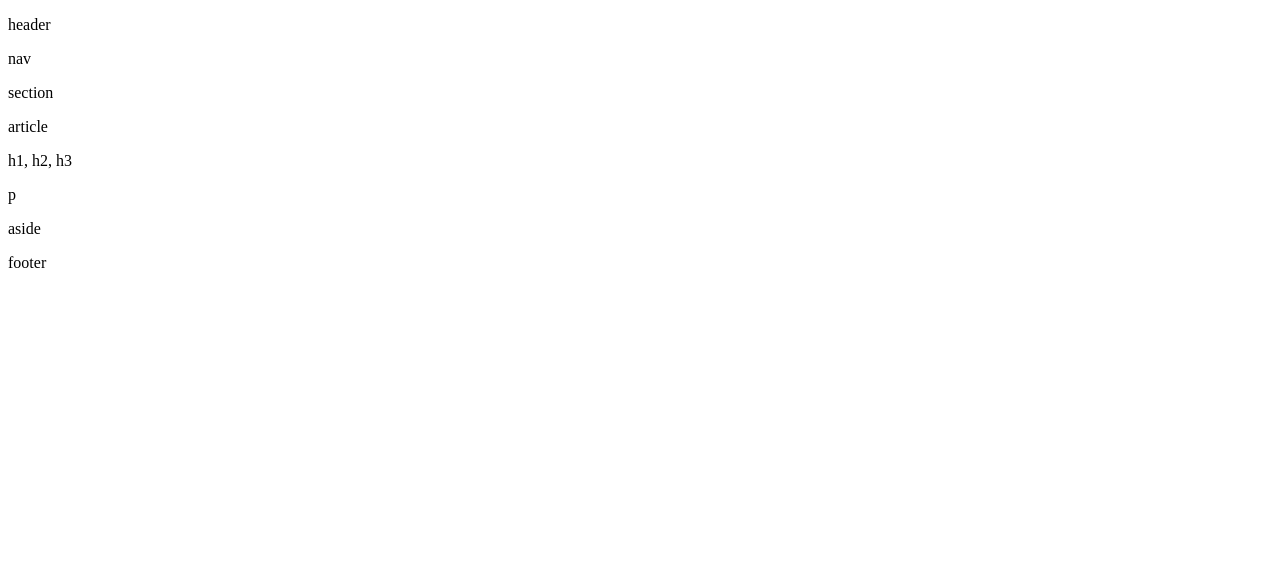
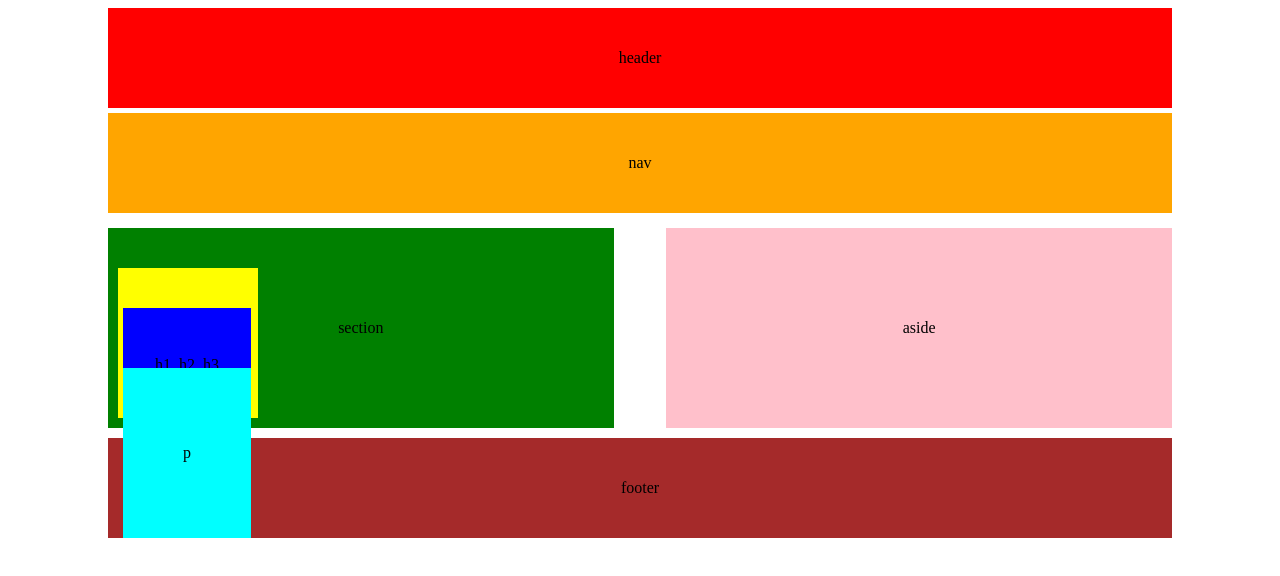
Before and after one commit to Fortressifa/HW-Wireframe, a plain HTML site: page index.html in a window 1280 px wide. Drawn offline with Linux system fonts and the light colour scheme.

Commit message:
homework 1

```diff
--- a/index.html
+++ b/index.html
@@ -5,46 +5,42 @@
     <meta name="viewport" content="width=device-width, initial-scale=1.0">
     <meta http-equiv="X-UA-Compatible" content="ie=edge">
     <title>Easier Layout</title>
-    <link rel="stylesheet" href="style.css">
+
+   <link rel="stylesheet" type="text/css" href="style.css">
 <!-- <style>
-    p {color: red;}
+#header {
+    background-color: red;
+    color: black
+    padding: 100px
+
+}
+
 </style> -->
+
 </head>
 <body>
 
-    <div class="background"></div>
 
-    <div class="header">
-        <p>header</p>
-    </div>
 
-    <div class="nav">
-         <p>nav</p>
-    </div>
+    <div id="background"></div>
 
-    <div class="section">
-        <p>section</p>
-    </div>
+    <div id="header"><p>header</p></div>
 
-    <div class="article">
-        <p>article</p>
-    </div>
+    <div id="nav"><p>nav</p></div>
 
-    <div class="h1,h2,h3">
-        <p>h1, h2, h3</p>
-    </div>
+    <div id="section"><p>section</p></div>
 
-    <div class="p">
-            <p>p</p>
-    </div>
+    <div id="aside"><p>aside</p></div>
 
-    <div class="aside">
-            <p>aside</p>
-    </div>
+    <div id="article"><p>article</p></div>
 
-    <div class="footer">
-            <p>footer</p>
-    </div>
+    <div id="h1"><p>h1, h2, h3</p></div>
+
+    <div id="p"><p>p</p></div>
+
+
+
+    <div id="footer"><p>footer</p></div>
 
 </body>
 </html>
--- a/style.css
+++ b/style.css
@@ -1,60 +1,85 @@
 
-/* p {color: red;} */
 
-/* div {background-color: aqua} */
 
-.background {
-background-color: rgb(210, 205, 255)
-    padding: 100px
+
+
+#header {
+    text-align: center;
+    background-color:red;
+    color: black;
+    padding: 25px;
+    margin: 5px 100px;
 }
 
-.header {
-    border: 1px
-    background-color: blanchedalmond
-    color: black
-    padding: 100px
+#nav {
+    text-align: center;
+    background-color: orange;
+    color: black;
+    padding: 25px;
+    margin: 5px 100px;
 }
 
 
-.nav {
-    background-color: rgb(205, 255, 212)
-    color: black
-    padding: 100px
+#section {
+    text-align: center;
+    width: 40%;
+    float: left;
+    background-color: green;
+    color: black;
+    padding: 75px;
+    margin: 10px 5px 10px 100px;
+    box-sizing: border-box
+}
+
+#aside {
+    text-align: center;
+    width: 40%;
+    float: right;
+    background-color: pink;
+    color: black;
+    padding: 75px;
+    margin: 10px 100px 10px 5px;
+    box-sizing: border-box
+
+}
 
 
-.section {
-    background-color: rgb(205, 239, 255)
-    color: black
-    padding: 100px
+#article {
+    text-align: center;
+    background-color: yellow;
+    color: black;
+    padding: 50px;
+    margin:50px 410px 10px 110px;
+    position: absolute;
+    z-index: 1;
+}
+#h1 {
+    text-align: center;
+    background-color: blue;
+    color: black;
+    padding: 32px;
+    margin: 90px 0px 20px 115px;
+    position: absolute;
+    z-index: 2;
 }
 
-.article {
-    background-color: rgb(205, 239, 255)
-    color: black
-    padding: 100px
+
+#p {
+    text-align: center;
+    background-color: cyan;
+    color: black;
+    padding: 60px;
+    margin: 150px 10px 100px 115px;
+    position: absolute;
+    z-index: 2;
 }
 
-.h1, h2, h3 {
-    background-color: rgb(205, 213, 255)
-    color: black
-    padding: 100px
+
+
+#footer {
+    text-align: center;
+    background-color: brown;
+    color: black;
+    padding: 25px;
+    margin: 225px 100px 25px 100px;
 }
-
-.p {
-    background-color: rgb(255, 205, 205)
-    color: red
-    padding: 100px
-    border: 2px solid powderblue;
-}
-
-.aside {
-    background-color: rgb(255, 205, 240)
-    color: black
-    padding: 100px
-}
-
-.footer {
-    background-color: rgb(238, 255, 205)
-    color: black
-    padding: 100px
-}
```
